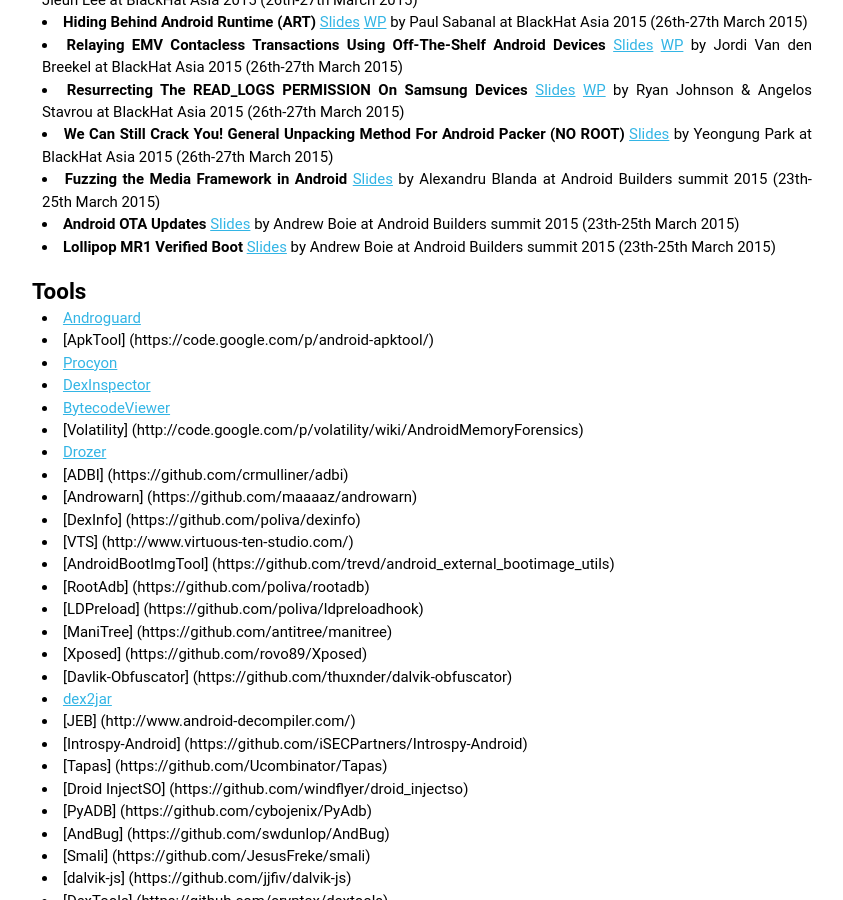
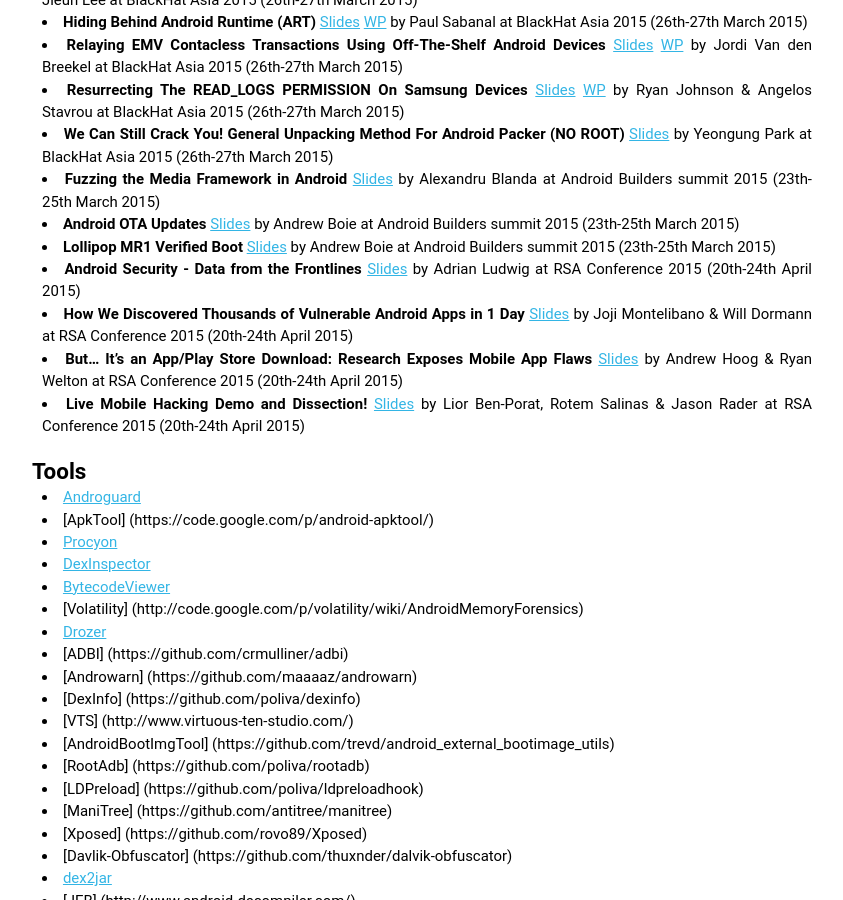
Before and after one commit to droidsec/droidsec.github.io, a Jekyll site: the page built from wiki/index.md, in a window 1280 px wide and 900 px high, scrolled down 7161 px. Shown: the whole window, without its empty margins (218-1061 px from the left). Built offline with Jekyll 4.4.1, drawn with Linux system fonts in a browser that asks for light colours; Markdown is read by kramdown in place of the engine named in the settings.

Commit message:
Update index.md

```diff
--- a/wiki/index.md
+++ b/wiki/index.md
@@ -207,6 +207,11 @@
 * **Fuzzing the Media Framework in Android**  [Slides](http://events.linuxfoundation.org/sites/events/files/slides/ABS2015.pdf) by Alexandru Blanda at Android Builders summit 2015 (23th-25th March 2015)
 * **Android OTA Updates**  [Slides](http://events.linuxfoundation.org/sites/events/files/slides/ABS-Android_SW_Updates-Boie-2015.pdf) by Andrew Boie at Android Builders summit 2015 (23th-25th March 2015)
 * **Lollipop MR1 Verified Boot**  [Slides](http://events.linuxfoundation.org/sites/events/files/slides/ABS%20Lollipop%20MR1%20Verified%20Boot.pdf) by Andrew Boie at Android Builders summit 2015 (23th-25th March 2015)
+* **Android Security - Data from the Frontlines** [Slides](http://www.rsaconference.com/writable/presentations/file_upload/mbs-t07r-android-security-data-from-the-front-lines.pdf) by Adrian Ludwig at RSA Conference 2015 (20th-24th April 2015)
+* **How We Discovered Thousands of Vulnerable Android Apps in 1 Day** [Slides](http://www.rsaconference.com/writable/presentations/file_upload/hta-t08-how-we-discovered-thousands-of-vulnerable-android-apps-in-1-day_final.pdf) by Joji Montelibano & Will Dormann at RSA Conference 2015 (20th-24th April 2015)
+* **But... It’s an App/Play Store Download: Research Exposes Mobile App Flaws** [Slides](http://www.rsaconference.com/writable/presentations/file_upload/br-w01-but-it_s-an-app-play-store-download-research-exposes-mobile-app-flaws.pdf) by Andrew Hoog & Ryan Welton at RSA Conference 2015 (20th-24th April 2015)
+* **Live Mobile Hacking Demo and Dissection!** [Slides](http://www.rsaconference.com/writable/presentations/file_upload/mbs-w02-live-mobile-hacking-demo-and-dissection.pdf) by Lior Ben-Porat, Rotem Salinas & Jason Rader at RSA Conference 2015 (20th-24th April 2015)
+
 
 ## Tools
 
```
